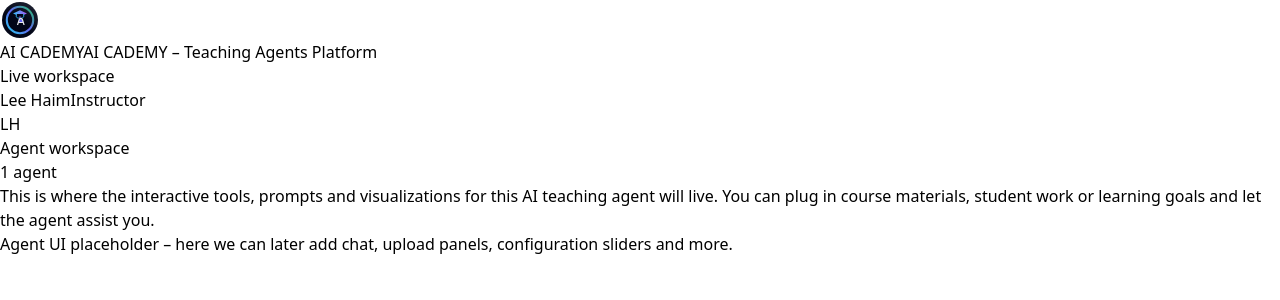
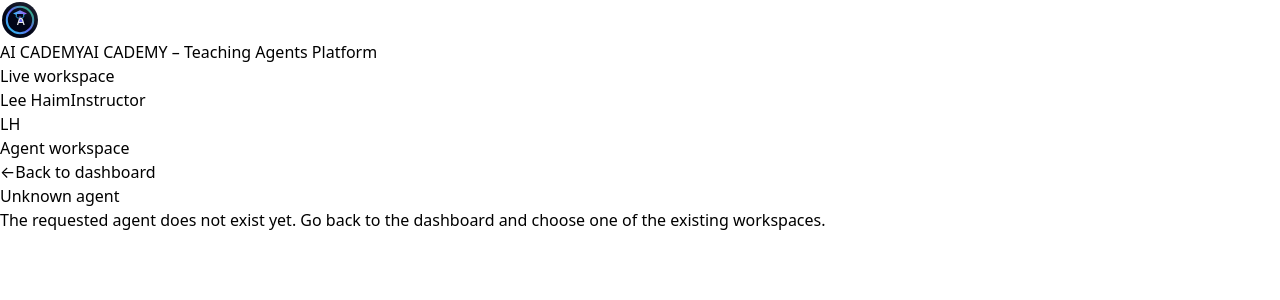
Before and after one commit to leehaim8/AI-Cademy, a React (Vite) app in the folder ai-agents-system/: page /agent/1 in a window 1280 px wide. Shown: the top 300 px of the page. Built offline with nearby package versions, Linux system fonts and the light colour scheme; the HTML template or start-up script is replaced by a standard one.

Commit message:
Add per-agent workspace routing skeleton

```diff
--- a/ai-agents-system/src/pages/AgentPage.tsx
+++ b/ai-agents-system/src/pages/AgentPage.tsx
@@ -1,7 +1,55 @@
-import { useParams } from "react-router-dom";
+import { Link, useParams } from "react-router-dom";
+import TopicAgentView from "./agents/TopicAgentView";
+import SyllabusAgentView from "./agents/SyllabusAgentView";
+import HomeworkAgentView from "./agents/HomeworkAgentView";
+import EvaluationAgentView from "./agents/EvaluationAgentView";
+import BookletAgentView from "./agents/BookletAgentView";
+import CodeReviewAgentView from "./agents/CodeReviewAgentView";
+
+const agentRegistry = {
+  topic: {
+    title: "Topic Extraction Agent",
+    description:
+      "Upload a syllabus, lesson plan or paste academic text to surface the key recurring topics.",
+    Component: TopicAgentView,
+  },
+  syllabus: {
+    title: "Syllabus Builder",
+    description:
+      "Sketch your course modules, learning outcomes and assessments in one structured workspace.",
+    Component: SyllabusAgentView,
+  },
+  homework: {
+    title: "Homework Generator",
+    description:
+      "Design prompts that generate practice questions, projects and homework sets.",
+    Component: HomeworkAgentView,
+  },
+  evaluation: {
+    title: "Homework Evaluation Assistant",
+    description:
+      "Experiment with grading rubrics and feedback flows for student submissions.",
+    Component: EvaluationAgentView,
+  },
+  booklet: {
+    title: "Course Booklet Generator",
+    description:
+      "Draft a cohesive booklet from your course units, summaries and activities.",
+    Component: BookletAgentView,
+  },
+  "code-review": {
+    title: "Pedagogical Code Review Agent",
+    description:
+      "Explore how to review code with an emphasis on learning, not only correctness.",
+    Component: CodeReviewAgentView,
+  },
+} as const;
+
+type AgentId = keyof typeof agentRegistry;
 
 export default function AgentPage() {
   const { id } = useParams();
+  const config = id && (agentRegistry[id as AgentId] ?? null);
 
   return (
     <div
@@ -9,31 +57,40 @@ export default function AgentPage() {
       bg-slate-950 bg-[radial-gradient(circle_at_top,_rgba(56,189,248,0.22),_transparent_55%),
       radial-gradient(circle_at_bottom,_rgba(236,72,153,0.22),_transparent_60%)]"
     >
-      <div className="max-w-4xl mx-auto">
-        <p className="text-xs font-medium uppercase tracking-[0.3em] text-sky-400 mb-3">
+      <div className="max-w-5xl mx-auto">
+        <div className="mb-3 flex items-center justify-between gap-3">
+          <p className="text-xs font-medium uppercase tracking-[0.3em] text-sky-400">
             Agent workspace
           </p>
+          <Link
+            to="/"
+            className="text-xs font-medium text-slate-300 hover:text-sky-300 inline-flex items-center gap-1"
+          >
+            <span className="text-sm">←</span>
+            <span>Back to dashboard</span>
+          </Link>
+        </div>
 
+        {config ? (
+          <>
             <h1 className="text-3xl md:text-4xl font-semibold text-slate-50 mb-3 tracking-tight">
-          {id} agent
+              {config.title}
             </h1>
-
             <p className="text-sm text-slate-300 mb-8 max-w-2xl">
-          This is where the interactive tools, prompts and visualizations
-          for this AI teaching agent will live. You can plug in course
-          materials, student work or learning goals and let the agent assist
-          you.
+              {config.description}
             </p>
 
-        <div
-          className="rounded-2xl border border-slate-800/70 bg-slate-900/70
-          backdrop-blur-xl p-6 shadow-[0_18px_45px_rgba(15,23,42,0.9)] text-slate-200"
-        >
+            <config.Component />
+          </>
+        ) : (
+          <div className="rounded-2xl border border-slate-800/70 bg-slate-900/80 backdrop-blur-xl p-6 text-slate-200">
+            <h1 className="text-xl font-semibold mb-2">Unknown agent</h1>
             <p className="text-sm text-slate-300">
-            Agent UI placeholder – here we can later add chat, upload
-            panels, configuration sliders and more.
+              The requested agent does not exist yet. Go back to the
+              dashboard and choose one of the existing workspaces.
             </p>
           </div>
+        )}
       </div>
     </div>
   );
--- /dev/null
+++ b/ai-agents-system/src/pages/agents/BookletAgentView.tsx
@@ -0,0 +1,16 @@
+export default function BookletAgentView() {
+  return (
+    <div
+      className="rounded-2xl border border-slate-800/70 bg-slate-900/80
+      backdrop-blur-xl p-6 shadow-[0_18px_45px_rgba(15,23,42,0.9)] flex flex-col gap-3"
+    >
+      <h2 className="text-sm font-semibold text-slate-100">
+        Course booklet workspace
+      </h2>
+      <p className="text-xs text-slate-300">
+        Here you will assemble course materials into a coherent booklet:
+        intro pages, topic overviews, activities and summaries.
+      </p>
+    </div>
+  );
+}
--- /dev/null
+++ b/ai-agents-system/src/pages/agents/CodeReviewAgentView.tsx
@@ -0,0 +1,17 @@
+export default function CodeReviewAgentView() {
+  return (
+    <div
+      className="rounded-2xl border border-slate-800/70 bg-slate-900/80
+      backdrop-blur-xl p-6 shadow-[0_18px_45px_rgba(15,23,42,0.9)] flex flex-col gap-3"
+    >
+      <h2 className="text-sm font-semibold text-slate-100">
+        Pedagogical code review workspace
+      </h2>
+      <p className="text-xs text-slate-300">
+        This page will focus on reviewing student code with an emphasis on
+        clarity, learning goals and constructive feedback rather than only
+        correctness.
+      </p>
+    </div>
+  );
+}
--- /dev/null
+++ b/ai-agents-system/src/pages/agents/EvaluationAgentView.tsx
@@ -0,0 +1,16 @@
+export default function EvaluationAgentView() {
+  return (
+    <div
+      className="rounded-2xl border border-slate-800/70 bg-slate-900/80
+      backdrop-blur-xl p-6 shadow-[0_18px_45px_rgba(15,23,42,0.9)] flex flex-col gap-3"
+    >
+      <h2 className="text-sm font-semibold text-slate-100">
+        Evaluation workspace
+      </h2>
+      <p className="text-xs text-slate-300">
+        This page will focus on grading rubrics, feedback templates and
+        AI‑assisted evaluation of student work.
+      </p>
+    </div>
+  );
+}
--- /dev/null
+++ b/ai-agents-system/src/pages/agents/HomeworkAgentView.tsx
@@ -0,0 +1,17 @@
+export default function HomeworkAgentView() {
+  return (
+    <div
+      className="rounded-2xl border border-slate-800/70 bg-slate-900/80
+      backdrop-blur-xl p-6 shadow-[0_18px_45px_rgba(15,23,42,0.9)] flex flex-col gap-3"
+    >
+      <h2 className="text-sm font-semibold text-slate-100">
+        Homework generator workspace
+      </h2>
+      <p className="text-xs text-slate-300">
+        Here you will design prompts to generate practice questions,
+        projects and homework sets tailored to your course topics.
+        You can later plug in AI to propose tasks and difficulty levels.
+      </p>
+    </div>
+  );
+}
--- /dev/null
+++ b/ai-agents-system/src/pages/agents/SyllabusAgentView.tsx
@@ -0,0 +1,17 @@
+export default function SyllabusAgentView() {
+  return (
+    <div
+      className="rounded-2xl border border-slate-800/70 bg-slate-900/80
+      backdrop-blur-xl p-6 shadow-[0_18px_45px_rgba(15,23,42,0.9)] flex flex-col gap-3"
+    >
+      <h2 className="text-sm font-semibold text-slate-100">
+        Syllabus workspace
+      </h2>
+      <p className="text-xs text-slate-300">
+        This page will help you structure a full course: modules, lessons,
+        learning outcomes and assessments. For now it is a visual skeleton
+        you can extend with forms, drag-and-drop modules or AI suggestions.
+      </p>
+    </div>
+  );
+}
```
Lines whose indentation alone changed are shown as unchanged.
